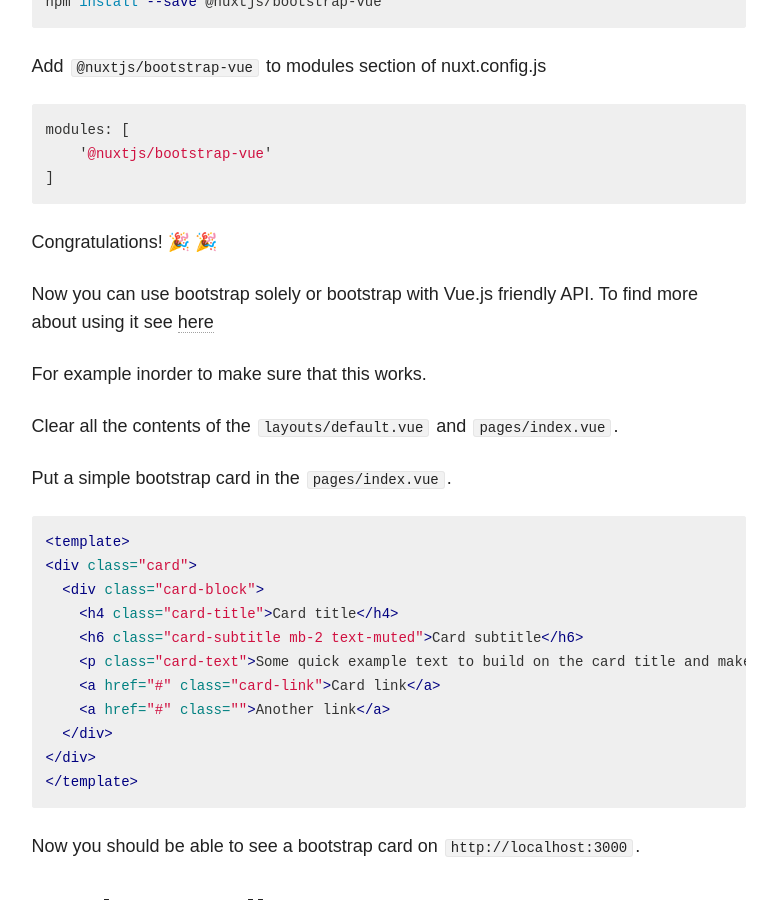
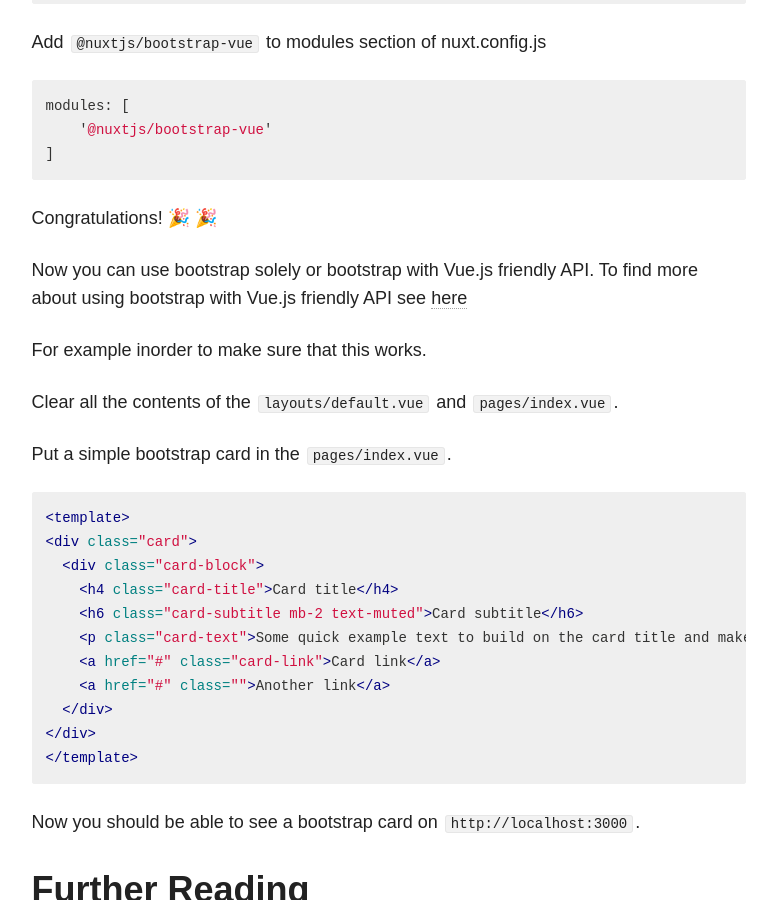
Before and after one commit to Tabrizian/tabrizian.github.io, a Jekyll site: the page built from _posts/blog/2017-06-18-using-nuxt-modules.md, in a window 1280 px wide and 900 px high, scrolled down 1963 px. Shown: the whole window, without its empty margins (348-1125 px from the left). Built offline with Jekyll 4.4.1, drawn with Linux system fonts in a browser that asks for light colours; nearby versions of some CDN libraries; emoji names are drawn with the system emoji font; comment, search, counter and statistics services are not loaded.

Commit message:
Minor improvements in blog post

````diff
--- a/_posts/blog/2017-06-18-using-nuxt-modules.md
+++ b/_posts/blog/2017-06-18-using-nuxt-modules.md
@@ -33,7 +33,6 @@
 
 ```sh
 $ vue init nuxt/starter <project-name>
-
 ```
 
 Then simply install the dependencies.
@@ -74,7 +73,7 @@
 Congratulations! :tada: :tada:
 
 Now you can use bootstrap solely or bootstrap with Vue.js friendly API.
-To find more about using it see [here](https://github.com/bootstrap-vue/bootstrap-vue)
+To find more about using bootstrap with Vue.js friendly API see [here](https://github.com/bootstrap-vue/bootstrap-vue)
 
 For example inorder to make sure that this works.
 
````
